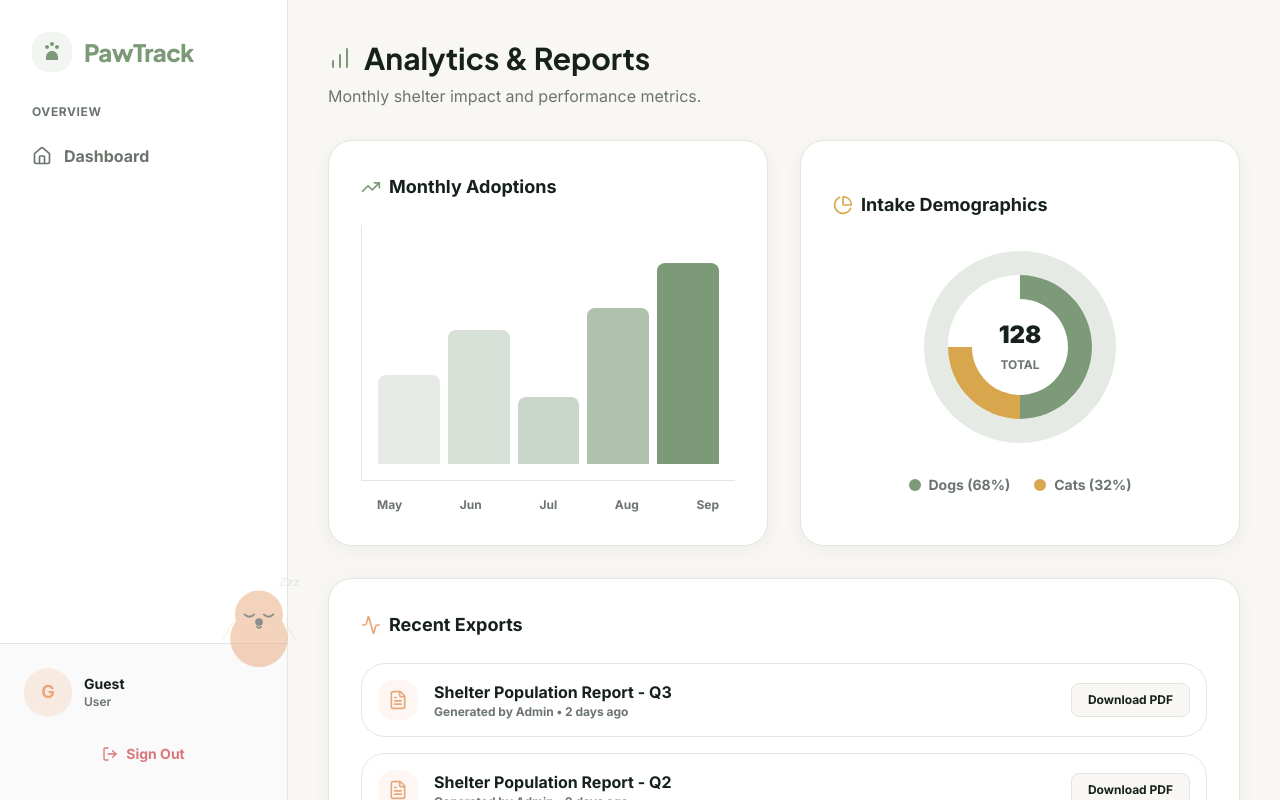
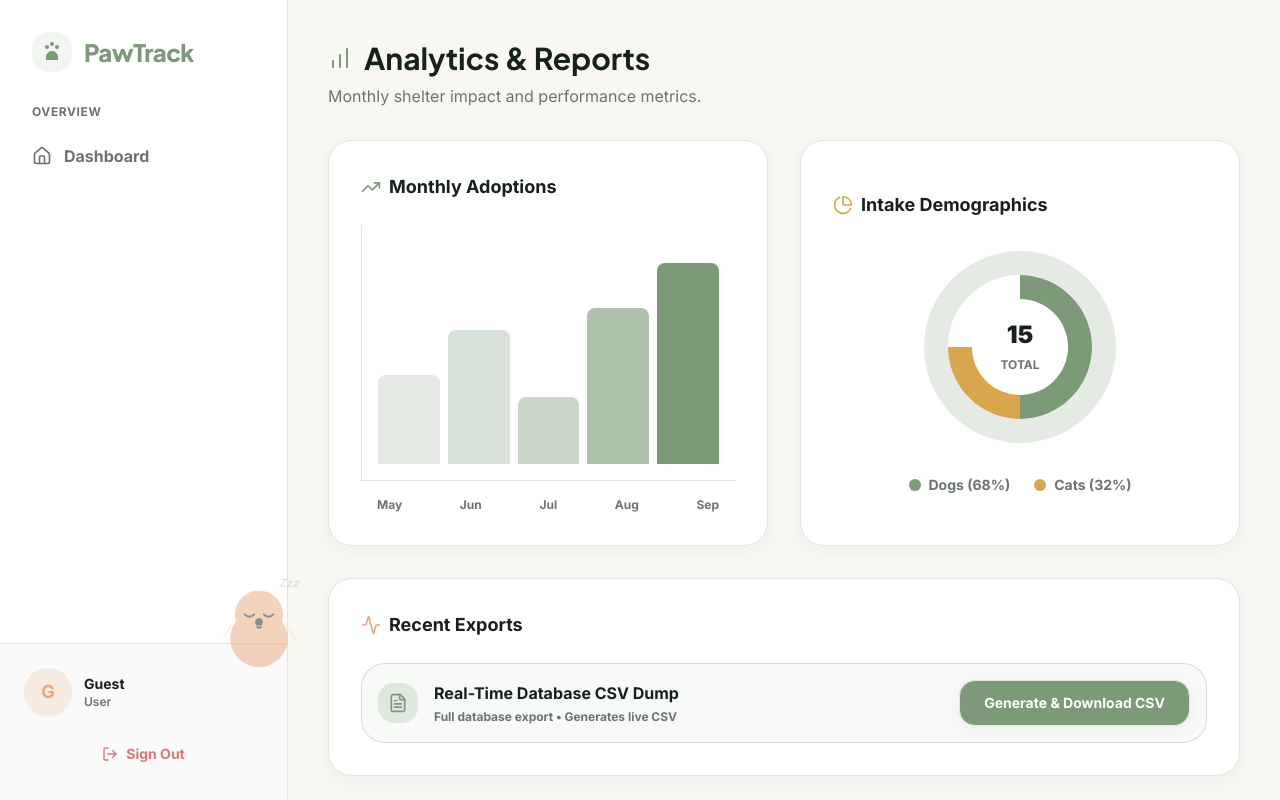
Before and after one commit to AneequeShahid/PawTrack_Web, a Next.js app: page /dashboard/reports in a window 1280 px wide. Shown: the top 800 px of the page. Built offline with nearby package versions, Linux system fonts and the light colour scheme; no server answers.

Commit message:
Add massive expanded sidebar menus and interactive real-time CSV data exporter

```diff
--- a/src/app/dashboard/reports/page.tsx
+++ b/src/app/dashboard/reports/page.tsx
@@ -1,8 +1,32 @@
 'use client';
-
+import { useEffect, useState } from 'react';
 import { BarChart, PieChart, TrendingUp, Activity, FileText } from 'lucide-react';
+import { Animal } from '@/lib/types';
+import confetti from 'canvas-confetti';
 
 export default function ReportsDashboard() {
+  const [animals, setAnimals] = useState<Animal[]>([]);
+
+  useEffect(() => {
+    fetch('/api/animals').then(res => res.json()).then(data => setAnimals(data));
+  }, []);
+
+  const handleDownloadCSV = () => {
+    const headers = ['Animal ID,Name,Species,Breed,Age,Gender,Weight,Status,Intake Date\n'];
+    const rows = animals.map(a => `${a.animalID},${a.name},${a.species},${a.breed || 'N/A'},${a.age},${a.gender},${a.weight},${a.status},${a.intakeDate}\n`);
+    const csvContent = "data:text/csv;charset=utf-8," + headers.concat(rows).join("");
+
+    const encodedUri = encodeURI(csvContent);
+    const link = document.createElement("a");
+    link.setAttribute("href", encodedUri);
+    link.setAttribute("download", "PawTrack_Animal_Report.csv");
+    document.body.appendChild(link);
+    link.click();
+    document.body.removeChild(link);
+
+    confetti({ particleCount: 100, spread: 70, origin: { y: 0.6 } });
+  };
+
   return (
     <div className="space-y-8 pb-20">
       <div>
@@ -40,7 +64,7 @@ export default function ReportsDashboard() {
             <div className="absolute inset-0 rounded-full border-[1.5rem] border-transparent border-l-warning -rotate-45"></div>
 
             <div className="text-center">
-              <span className="block text-2xl font-black text-foreground">128</span>
+              <span className="block text-2xl font-black text-foreground">{animals.length || 128}</span>
               <span className="text-xs font-bold text-muted uppercase">Total</span>
             </div>
           </div>
@@ -56,20 +80,18 @@ export default function ReportsDashboard() {
       <div className="bg-surface border border-border rounded-3xl p-8 shadow-soft">
         <h2 className="text-lg font-bold text-foreground mb-6 flex items-center gap-2"><Activity size={20} className="text-secondary"/> Recent Exports</h2>
         <div className="space-y-4">
-          {[1, 2, 3].map((i) => (
-            <div key={i} className="flex items-center justify-between p-4 border border-border rounded-2xl hover:bg-black/5 transition-colors cursor-pointer">
-              <div className="flex items-center gap-4">
-                <div className="w-10 h-10 bg-secondary/10 text-secondary rounded-xl flex items-center justify-center">
+            <div className="flex flex-col md:flex-row md:items-center justify-between p-4 border border-primary/30 bg-primary/5 rounded-2xl transition-colors cursor-pointer">
+              <div className="flex items-center gap-4 mb-4 md:mb-0">
+                <div className="w-10 h-10 bg-primary/20 text-primary rounded-xl flex items-center justify-center shrink-0">
                   <FileText size={20} />
                 </div>
                 <div>
-                  <h4 className="font-bold text-foreground">Shelter Population Report - Q{4-i}</h4>
-                  <p className="text-xs font-bold text-muted">Generated by Admin • 2 days ago</p>
+                  <h4 className="font-bold text-foreground text-sm md:text-base">Real-Time Database CSV Dump</h4>
+                  <p className="text-xs font-bold text-muted mt-1">Full database export • Generates live CSV</p>
                 </div>
               </div>
-              <button className="bg-background border border-border px-4 py-2 text-xs font-bold rounded-lg hover:bg-black/5 transition-colors">Download PDF</button>
+              <button onClick={handleDownloadCSV} className="bg-primary text-white border border-border px-6 py-3 text-sm font-bold rounded-xl shadow-soft hover:bg-[#6a8767] transition-colors w-full md:w-auto">Generate & Download CSV</button>
             </div>
-          ))}
         </div>
       </div>
     </div>
--- a/src/components/layout/DashboardShell.tsx
+++ b/src/components/layout/DashboardShell.tsx
@@ -28,14 +28,18 @@ export default function DashboardShell({ children, role, userName }: { children:
         { name: 'TNVR Pipeline', icon: Syringe, path: '/dashboard/tnvr' },
         { name: 'Adoptions', icon: Heart, path: '/dashboard/adoptions' },
         { name: 'Medical Records', icon: Activity, path: '/dashboard/veterinarian' },
-        { name: 'Donations', icon: Heart, path: '/dashboard/donor' }
+        { name: 'Donations', icon: Heart, path: '/dashboard/donor' },
+        { name: 'Clinic Appointments', icon: Syringe, path: '#' },
+        { name: 'Foster Network', icon: Home, path: '#' }
       ] : []
     },
     {
       title: 'MANAGEMENT',
       items: role === 'Admin' ? [
         { name: 'Staff & Users', icon: Users, path: '/dashboard/users' },
-        { name: 'Reports', icon: Activity, path: '/dashboard/reports' },
+        { name: 'Reports & Analytics', icon: Activity, path: '/dashboard/reports' },
+        { name: 'Volunteer Tracking', icon: Users, path: '#' },
+        { name: 'Inventory & Supplies', icon: Activity, path: '#' },
         { name: 'Settings', icon: Users, path: '#' }
       ] : []
     }
```
